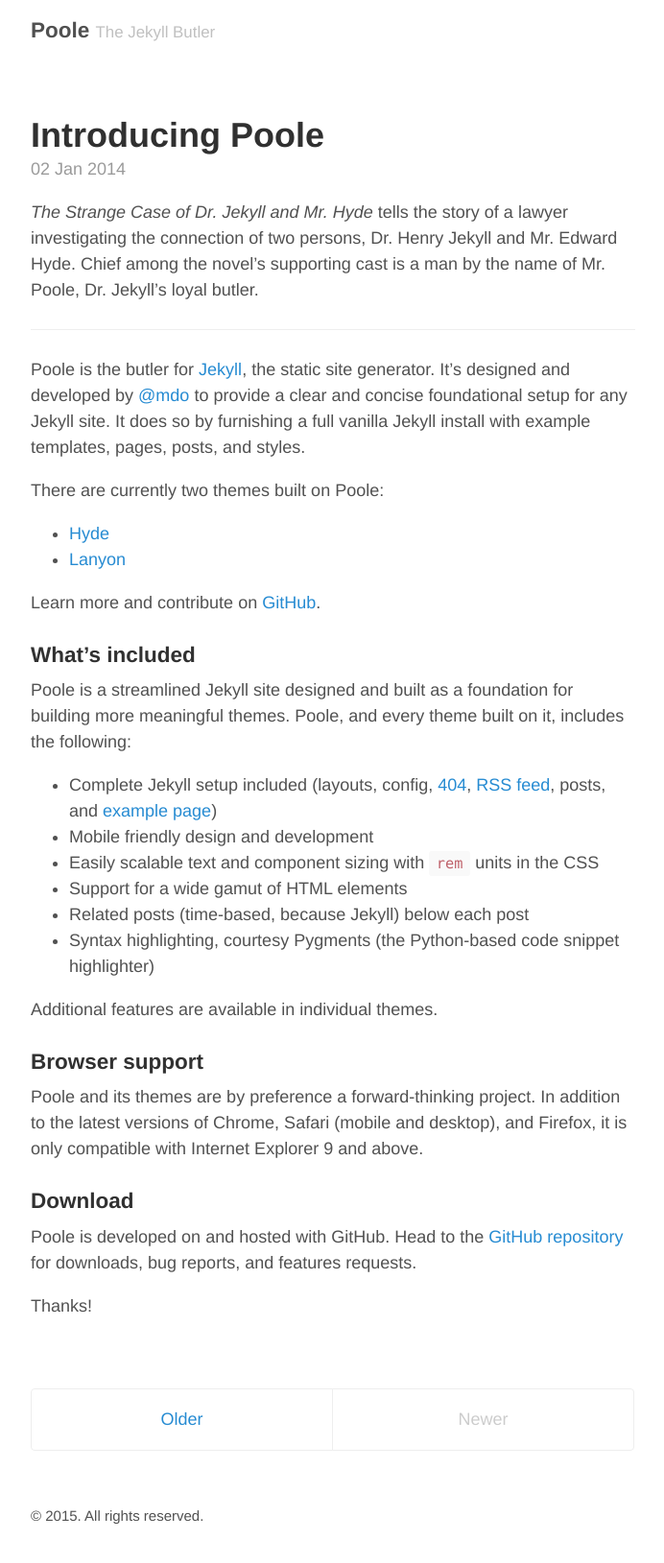
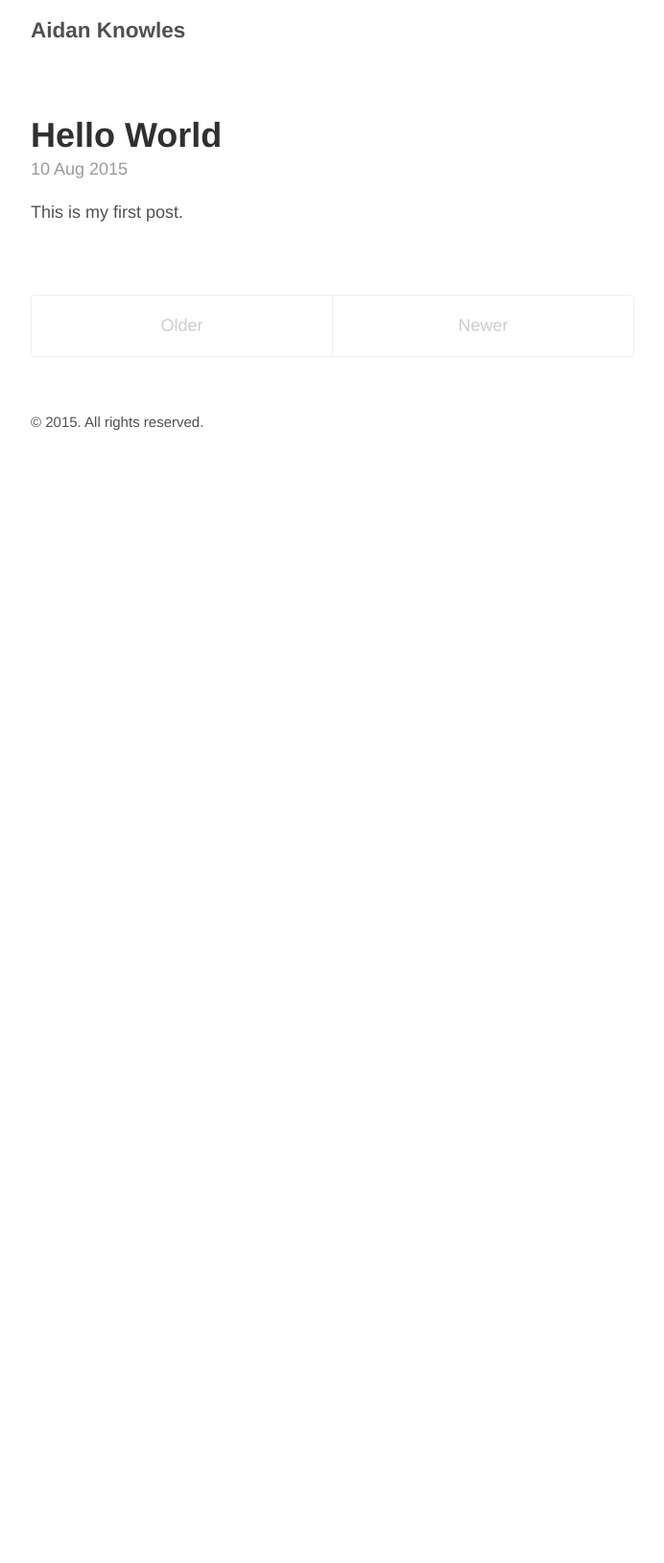
Before and after one commit to aidanknowles/aidanknowles.github.io, a Jekyll site: the page built from index.html, in a window 1280 px wide. Shown: the whole page at 96% size, without its empty margins (293-985 px from the left). Built offline with Jekyll 4.4.1, drawn with Linux system fonts in a browser that asks for light colours; the list of posts is cut into pages by our own code; after the commit the page ends 900 px from its top, so only the background shows below that.

Commit message:
Personalized site

```diff
--- a/_config.yml
+++ b/_config.yml
@@ -5,9 +5,9 @@ permalink:           pretty
 relative_permalinks: true
 
 # Setup
-title:               Poole
-tagline:             The Jekyll Butler
-url:                 http://getpoole.com
+title:               Aidan Knowles
+tagline:
+url:                 https://aidanknowles.github.io
 paginate:            1
 baseurl:             ""
 
@@ -20,11 +20,11 @@ sass:
 
 # About/contact
 author:
-  name:              Mark Otto
-  url:               https://twitter.com/mdo
-  email:             markdotto@gmail.com
+  name:              Aidan Knowles
+  url:
+  email:
 
 # Custom vars
-version:             2.0.0
+version:
 github:
-  repo:              https://github.com/poole/poole
+  repo:
--- a/_posts/2014-01-02-introducing-poole.md
+++ /dev/null
@@ -1,40 +0,0 @@
----
-layout: post
-title: Introducing Poole
----
-
-*The Strange Case of Dr. Jekyll and Mr. Hyde* tells the story of a lawyer investigating the connection of two persons, Dr. Henry Jekyll and Mr. Edward Hyde. Chief among the novel's supporting cast is a man by the name of Mr. Poole, Dr. Jekyll's loyal butler.
-
------
-
-Poole is the butler for [Jekyll](http://jekyllrb.com), the static site generator. It's designed and developed by [@mdo](https://twitter.com/mdo) to provide a clear and concise foundational setup for any Jekyll site. It does so by furnishing a full vanilla Jekyll install with example templates, pages, posts, and styles.
-
-There are currently two themes built on Poole:
-
-* [Hyde](http://hyde.getpoole.com)
-* [Lanyon](http://lanyon.getpoole.com)
-
-Learn more and contribute on [GitHub](https://github.com/poole).
-
-### What's included
-
-Poole is a streamlined Jekyll site designed and built as a foundation for building more meaningful themes. Poole, and every theme built on it, includes the following:
-
-* Complete Jekyll setup included (layouts, config, [404]({{ site.baseurl }}/404.html), [RSS feed]({{ site.baseurl }}/atom.xml), posts, and [example page]({{ site.baseurl }}/about))
-* Mobile friendly design and development
-* Easily scalable text and component sizing with `rem` units in the CSS
-* Support for a wide gamut of HTML elements
-* Related posts (time-based, because Jekyll) below each post
-* Syntax highlighting, courtesy Pygments (the Python-based code snippet highlighter)
-
-Additional features are available in individual themes.
-
-### Browser support
-
-Poole and its themes are by preference a forward-thinking project. In addition to the latest versions of Chrome, Safari (mobile and desktop), and Firefox, it is only compatible with Internet Explorer 9 and above.
-
-### Download
-
-Poole is developed on and hosted with GitHub. Head to the <a href="https://github.com/poole/poole">GitHub repository</a> for downloads, bug reports, and features requests.
-
-Thanks!
--- /dev/null
+++ b/_posts/2015/2015-08-10-hello-world.markdown
@@ -0,0 +1,7 @@
+---
+layout: post
+title: "Hello World"
+date: "2015-08-10 15:34"
+---
+
+This is my first post.
--- a/about.md
+++ b/about.md
@@ -2,29 +2,3 @@
 layout: page
 title: About
 ---
-
-<p class="message">
-  Hey there! This page is included as an example. Feel free to customize it for your own use upon downloading. Carry on!
-</p>
-
-In the novel, *The Strange Case of Dr. Jekyll and Mr. Hyde*, Mr. Poole is Dr. Jekyll's virtuous and loyal butler. Similarly, Poole is an upstanding and effective butler that helps you build Jekyll themes. It's made by [@mdo](https://twitter.com/mdo).
-
-There are currently two themes built on Poole:
-
-* [Hyde](http://hyde.getpoole.com)
-* [Lanyon](http://lanyon.getpoole.com)
-
-Learn more and contribute on [GitHub](https://github.com/poole).
-
-## Setup
-
-Some fun facts about the setup of this project include:
-
-* Built for [Jekyll](http://jekyllrb.com)
-* Developed on GitHub and hosted for free on [GitHub Pages](https://pages.github.com)
-* Coded with [Sublime Text 2](http://sublimetext.com), an amazing code editor
-* Designed and developed while listening to music like [Blood Bros Trilogy](https://soundcloud.com/maddecent/sets/blood-bros-series)
-
-Have questions or suggestions? Feel free to [open an issue on GitHub](https://github.com/poole/poole/issues/new) or [ask me on Twitter](https://twitter.com/mdo).
-
-Thanks for reading!
```
Also changed, not shown: _posts/2013-12-31-whats-jekyll.md (deleted, +0 -10 lines), _posts/2014-01-01-example-content.md (deleted, +0 -169 lines).
